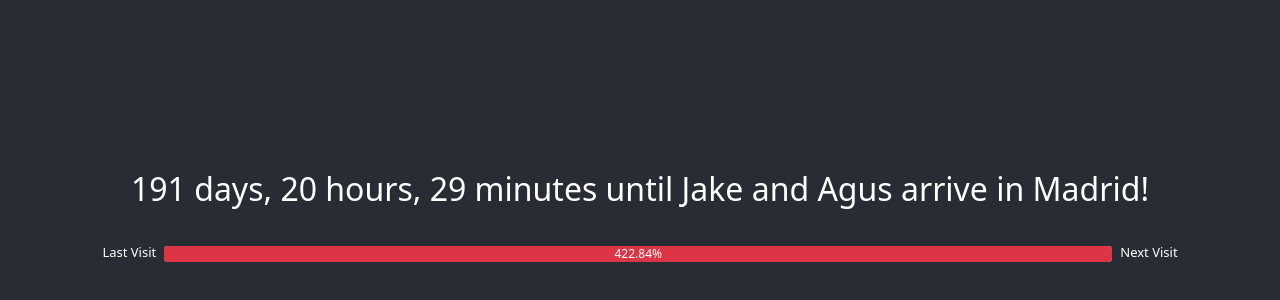
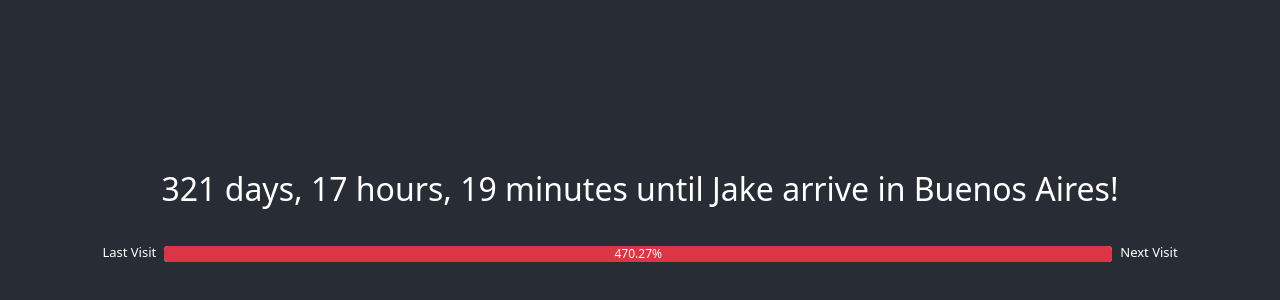
Before and after one commit to Greenbeansoup/Countdown, a React (Create React App) app: page / in a window 1280 px wide. Shown: the part 178-478 px from the top of the page. Built offline with nearby package versions, Linux system fonts and the light colour scheme.

Commit message:
Updated for big summer in BA

```diff
--- a/src/App.js
+++ b/src/App.js
@@ -7,10 +7,10 @@ class App extends Component {
   constructor() {
     super()
     this.state = {
-      arrivalDate: new Date(Date.UTC(2022, 5, 22, 15, 10)),
-      previousDepartureDate: new Date(Date.UTC(2022, 4, 16, 22, 30)),
-      visitor: "Jake and Agus",
-      city: "Madrid",
+      arrivalDate: new Date(Date.UTC(2022, 9, 30, 12, 0)),
+      previousDepartureDate: new Date(Date.UTC(2022, 8, 4, 2, 2)),
+      visitor: "Jake",
+      city: "Buenos Aires",
       percentage: 0
     }
   }
```
